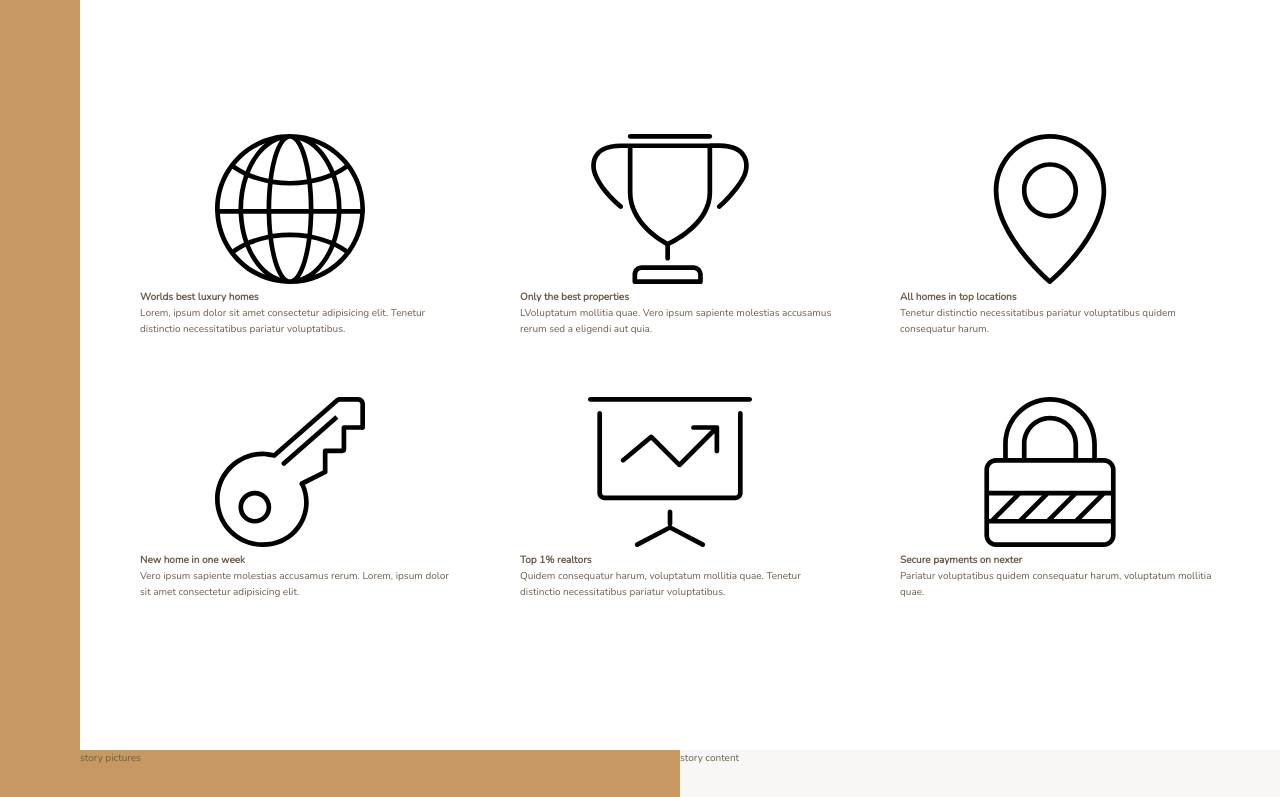
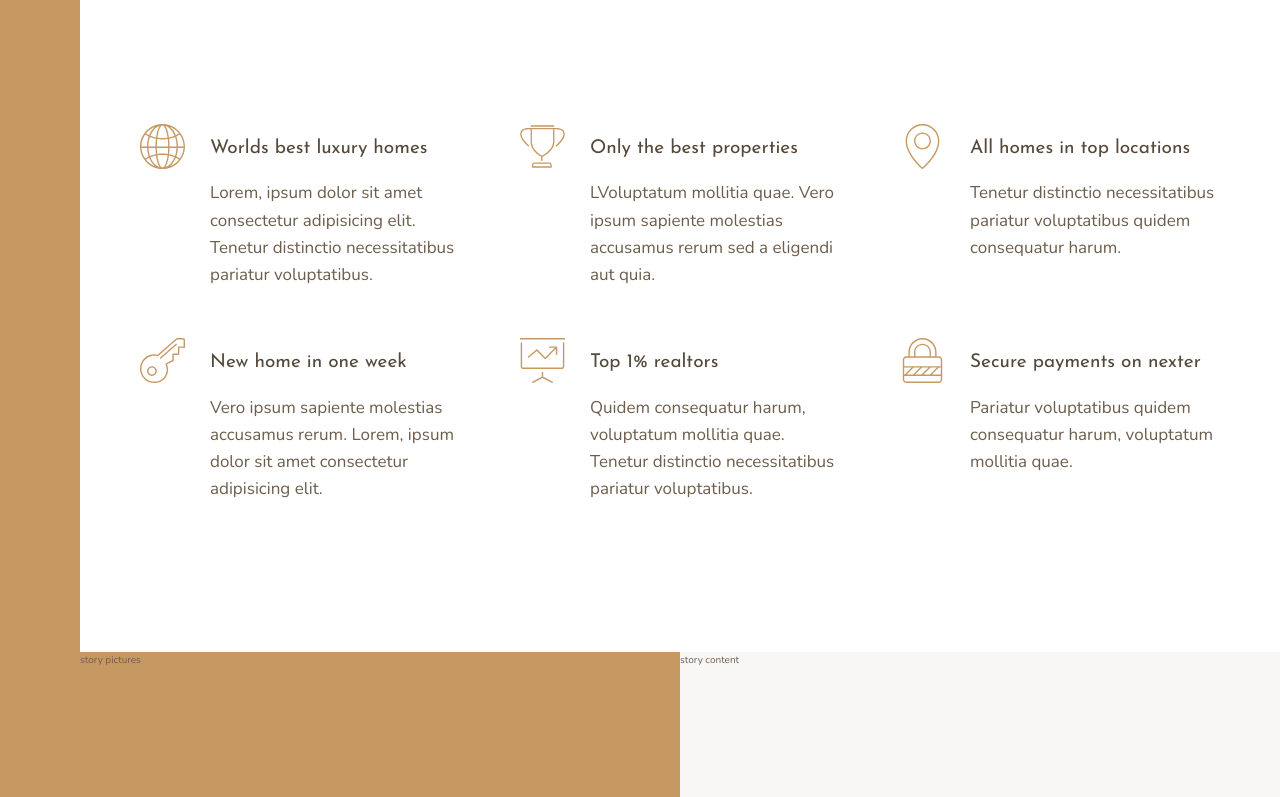
Before and after one commit to Merxibeaucoup/CSS_GRID_CAPSTONE, a website: page index.html in a window 1280 px wide. Shown: the part 656-1453 px from the top of the page. Drawn offline with nearby package versions, Linux system fonts and the light colour scheme.

Commit message:
features done

```diff
--- a/index.html
+++ b/index.html
@@ -23,7 +23,7 @@
         <svg class="feature__icon">
           <use xlink:href="img/sprite.svg#icon-global"></use>
         </svg>
-        <h4 class="heading-4">Worlds best luxury homes</h4>
+        <h4 class="heading-4 heading-4--dark">Worlds best luxury homes</h4>
         <p class="feature__text">
           Lorem, ipsum dolor sit amet consectetur adipisicing elit. Tenetur
           distinctio necessitatibus pariatur voluptatibus.
@@ -33,7 +33,7 @@
         <svg class="feature__icon">
           <use xlink:href="img/sprite.svg#icon-trophy"></use>
         </svg>
-        <h4 class="heading-4">Only the best properties</h4>
+        <h4 class="heading-4 heading-4--dark">Only the best properties</h4>
         <p class="feature__text">
           LVoluptatum mollitia quae. Vero ipsum sapiente molestias accusamus
           rerum sed a eligendi aut quia.
@@ -43,7 +43,7 @@
         <svg class="feature__icon">
           <use xlink:href="img/sprite.svg#icon-map-pin"></use>
         </svg>
-        <h4 class="heading-4">All homes in top locations</h4>
+        <h4 class="heading-4 heading-4--dark">All homes in top locations</h4>
         <p class="feature__text">
           Tenetur distinctio necessitatibus pariatur voluptatibus quidem
           consequatur harum.
@@ -53,7 +53,7 @@
         <svg class="feature__icon">
           <use xlink:href="img/sprite.svg#icon-key"></use>
         </svg>
-        <h4 class="heading-4">New home in one week</h4>
+        <h4 class="heading-4 heading-4--dark">New home in one week</h4>
         <p class="feature__text">
           Vero ipsum sapiente molestias accusamus rerum. Lorem, ipsum dolor sit
           amet consectetur adipisicing elit.
@@ -63,7 +63,7 @@
         <svg class="feature__icon">
           <use xlink:href="img/sprite.svg#icon-presentation"></use>
         </svg>
-        <h4 class="heading-4">Top 1% realtors</h4>
+        <h4 class="heading-4 heading-4--dark">Top 1% realtors</h4>
         <p class="feature__text">
           Quidem consequatur harum, voluptatum mollitia quae. Tenetur distinctio
           necessitatibus pariatur voluptatibus.
@@ -73,7 +73,7 @@
         <svg class="feature__icon">
           <use xlink:href="img/sprite.svg#icon-lock"></use>
         </svg>
-        <h4 class="heading-4">Secure payments on nexter</h4>
+        <h4 class="heading-4 heading-4--dark">Secure payments on nexter</h4>
         <p class="feature__text">
           Pariatur voluptatibus quidem consequatur harum, voluptatum mollitia
           quae.
--- a/sass/_features.scss
+++ b/sass/_features.scss
@@ -4,6 +4,28 @@
   margin: 15rem 0;
 
   display: grid;
-  grid-template-columns: repeat(3, 1fr);
+  // grid-template-columns: repeat(3, 1fr);
+  grid-template-columns: repeat(auto-fit, minmax(25rem, 1fr));
   grid-gap: 6rem;
+
+  align-items: start;
 }
+
+.feature {
+  display: grid;
+  grid-template-columns: min-content 1fr;
+  row-gap: 1.5rem;
+  column-gap: 2.5rem;
+
+  &__icon {
+    fill: $color-primary;
+    width: 4.5rem;
+    height: 4.5rem;
+    grid-row: 1 / span 2;
+    transform: translateY(-1rem);
+  }
+
+  &__text {
+    font-size: 1.7rem;
+  }
+}
--- a/sass/_typography.scss
+++ b/sass/_typography.scss
@@ -0,0 +1,25 @@
+%heading {
+  font-family: $font-display;
+  font-weight: 400;
+}
+
+.heading-1 {
+  @extend %heading;
+}
+.heading-2 {
+  @extend %heading;
+}
+.heading-3 {
+  @extend %heading;
+}
+.heading-4 {
+  @extend %heading;
+  font-size: 1.9rem;
+
+  &--light {
+    color: $color-grey-light-1;
+  }
+  &--dark {
+    color: $color-grey-dark-1;
+  }
+}
```
Also changed, not shown: css/style.css, 1 other file.
